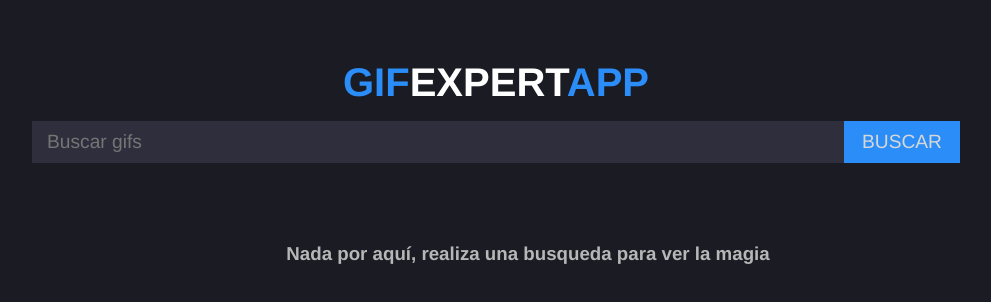
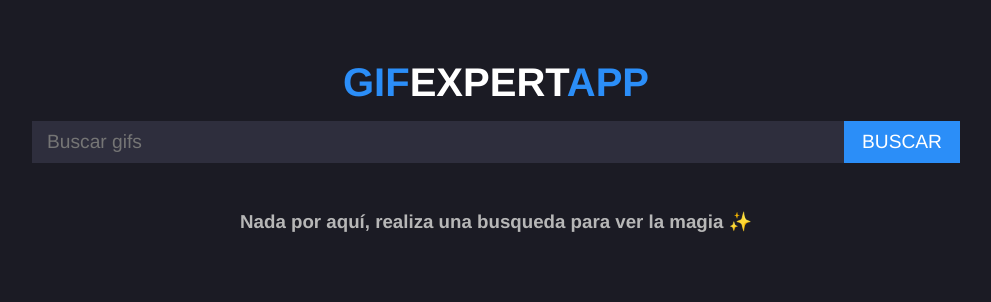
Before and after one commit to joaquinzxy/gif-expert-app, a React (Vite) app: page / in a window 1280 px wide. Shown: the top 302 px of the page, without its empty margins (144-1135 px from the left). Built offline with nearby package versions, Linux system fonts and the light colour scheme.

Commit message:
Css on message fixed

```diff
--- a/src/GifExpertApp.jsx
+++ b/src/GifExpertApp.jsx
@@ -31,7 +31,7 @@ export const GifExpertApp = () => {
             <AddCategory onNewCategory={onAddCategory} />
 
             {
-                categories.length < 1 && (<Message message={'Nada por aquí, realiza una busqueda para ver la magia'}/>)
+                categories.length < 1 && (<Message message={'Nada por aquí, realiza una busqueda para ver la magia ✨'}/>)
             }
 
             {categories.map((category) => (
--- a/src/styles.css
+++ b/src/styles.css
@@ -31,7 +31,8 @@ form{
 input {
   background-color: #2e2e3d;
   border: none;
-  color: rgb(215, 215, 215);
+  border-radius: 0;
+  color: white;
   font-size: 1.2rem;
   outline: none;
   padding: 10px 15px;
@@ -182,8 +183,8 @@ button:hover{
   width: 100%;
   display: flex;
   justify-content: center;
-  margin: 2rem;
   padding: 2rem;
+  text-align: center;
 }
 
 .message-container > *{
```
Also changed, not shown: 4 other files (tests, documents, lock files or other folders).
